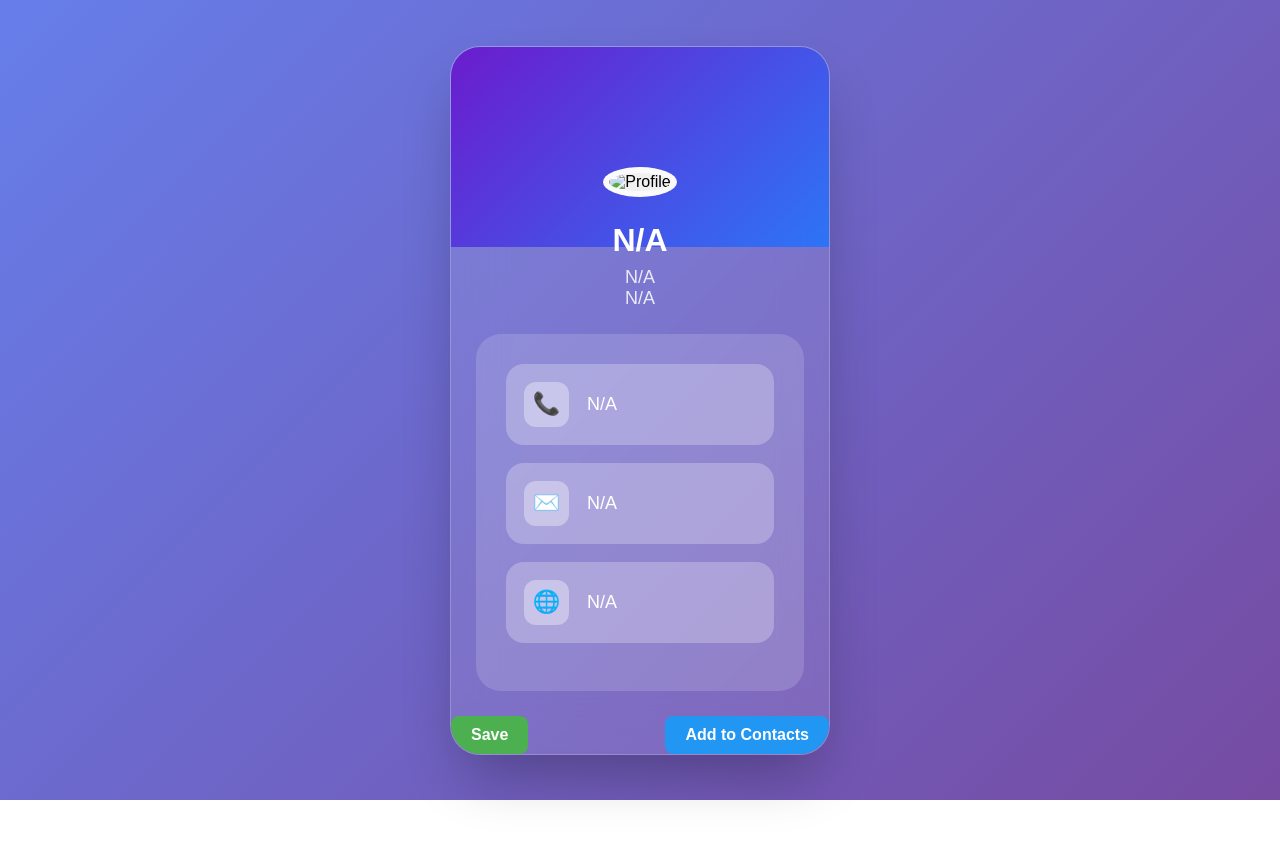
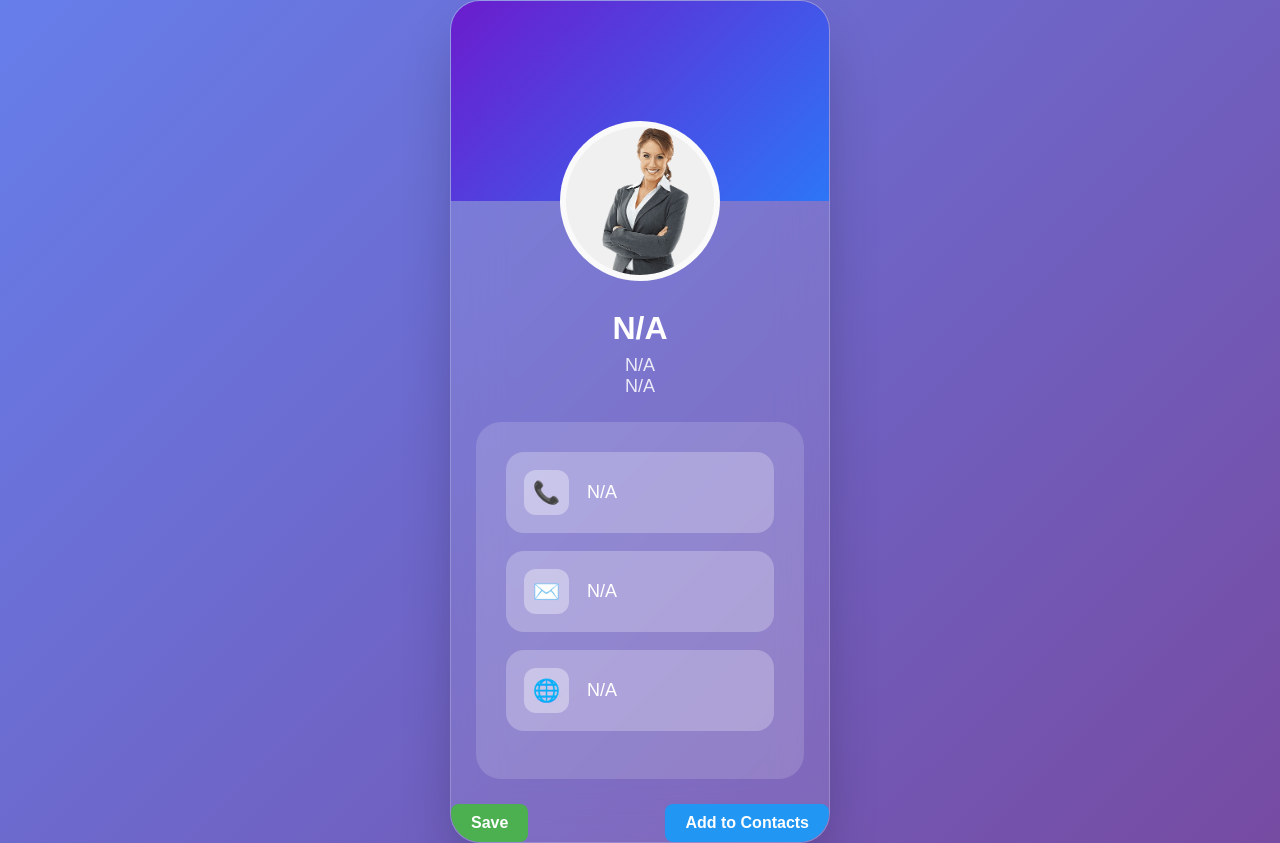
Before and after one commit to mounikaalcobrake/qr, a plain HTML site: page index.html in a window 1280 px wide. Before the commit the page ends 800 px from the top, so only its background shows below. Drawn offline with Linux system fonts and the light colour scheme.

Commit message:
nt  commit

```diff
--- a/index.html
+++ b/index.html
@@ -325,7 +325,7 @@
         <div class="header"></div>
         <div class="profile-section">
             <!-- Static Image from Public Folder -->
-            <img id="profile-image" src="/default.jpg" alt="Profile" class="profile-image">
+            <img id="profile-image" src="./images/employee.png" alt="Profile" class="profile-image">
             <div class="profile-info">
                 <h1 id="name"></h1>
                 <p id="designation"></p>
```
Also changed, not shown: images/employee.png (added).
